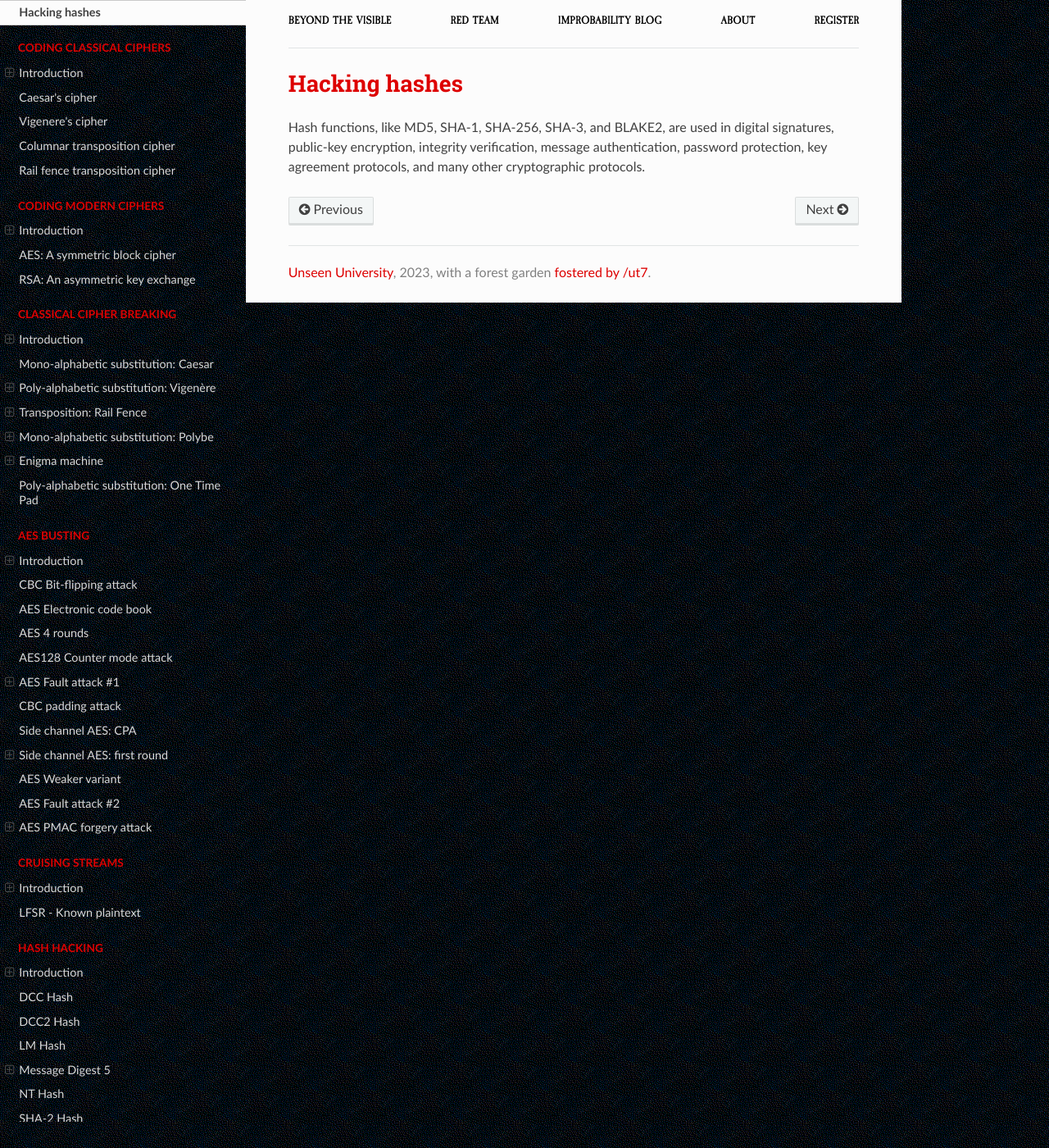
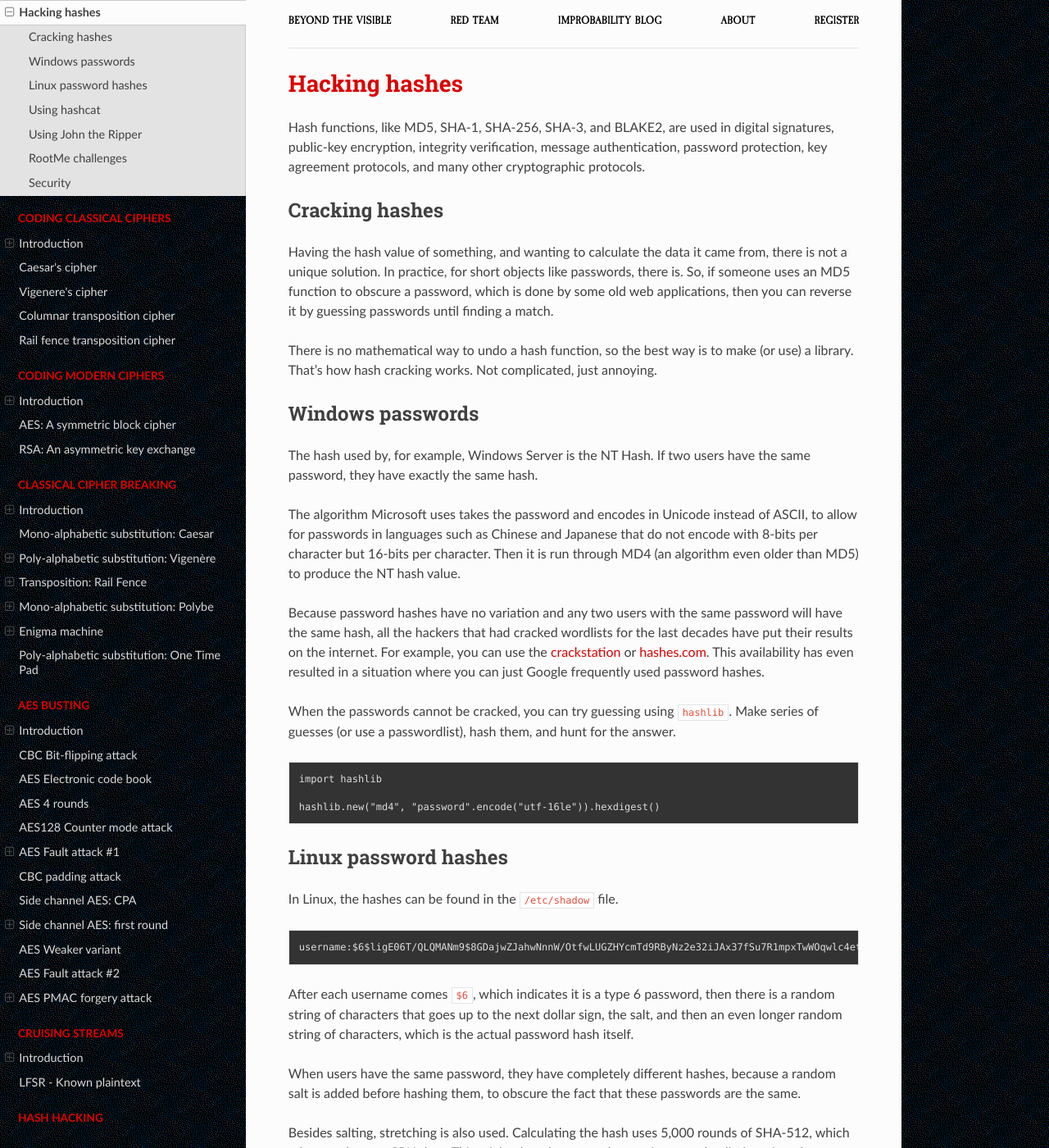
Before and after one commit to tymyrddin/red-crypt, a Sphinx documentation site: the page built from source/docs/notes/hashes.md, in a window 1280 px wide and 1400 px high. Shown: the whole window at 82% size. Built offline with Sphinx 7.4.7 and the Read the Docs theme 2.0.0, drawn with Linux system fonts in a browser that asks for light colours; some of the changed text lies outside the part shown.

Commit message:
Getting started on hashes

````diff
--- a/source/docs/notes/hashes.md
+++ b/source/docs/notes/hashes.md
@@ -1,3 +1,95 @@
 # Hacking hashes
 
 Hash functions, like MD5, SHA-1, SHA-256, SHA-3, and BLAKE2, are used in digital signatures, public-key encryption, integrity verification, message authentication, password protection, key agreement protocols, and many other cryptographic protocols.
+
+## Cracking hashes
+
+Having the hash value of something, and wanting to calculate the data it came from, there is not a unique solution. In practice, for short objects like passwords, there is. So, if someone uses an MD5 function to obscure a password, which is done by some old web applications, then you can reverse it by guessing passwords until finding a match.
+
+There is no mathematical way to undo a hash function, so the best way is to make (or use) a library. That's how hash cracking works. Not complicated, just annoying.
+
+## Windows passwords
+
+The hash used by, for example, Windows Server is the NT Hash. If two users have the same password, they have exactly the same hash.
+
+The algorithm Microsoft uses takes the password and encodes in Unicode instead of ASCII, to allow for passwords in languages such as Chinese and Japanese that do not encode with 8-bits per character but 16-bits per character. Then it is run through MD4 (an algorithm even older than MD5) to produce the NT hash value.
+
+Because password hashes have no variation and any two users with the same password will have the same hash, all the hackers that had cracked wordlists for the last decades have put their results on the internet. For example, you can use the [crackstation](https://crackstation.net/) or  [hashes.com](https://hashes.com/en/decrypt/hash). This availability has even resulted in a situation where you can just Google frequently used password hashes.
+
+When the passwords cannot be cracked, you can try guessing using `hashlib`. Make series of guesses (or use a passwordlist), hash them, and hunt for the answer.
+
+```text
+import hashlib
+
+hashlib.new("md4", "password".encode("utf-16le")).hexdigest()
+```
+
+## Linux password hashes
+
+In Linux, the hashes can be found in the `/etc/shadow` file.
+
+```text
+username:$6$ligE06T/QLQMANm9$8GDajwZJahwNnnW/OtfwLUGZHYcmTd9RByNz2e32iJAx37fSu7R1mpxTwWOqwlc4etyR/SLBkfiksitUHXRVV.:18961:0:99999:7:::
+```
+
+After each username comes `$6`, which indicates it is a type 6 password, then there is a random string of characters that goes up to the next dollar sign, the salt, and then an even longer random string of characters, which is the actual password hash itself.
+
+When users have the same password, they have completely different hashes, because a random salt is added before hashing them, to obscure the fact that these passwords are the same.
+
+Besides salting, stretching is also used. Calculating the hash uses 5,000 rounds of SHA-512, which takes much more CPU time. This might slow down attackers trying to make dictionaries of password hashes.
+
+Make series of guesses (or use a wordlist for a dictionary attack), hash them, and hunt for an answer.
+
+```text
+from passlib.hash import sha512_crypt
+
+sha512_crypt.using(salt="ligE06T/QLQMANm9", rounds=5000).hash("password")
+```
+
+This will be very, very, time-consuming.
+
+## Using hashcat
+
+[Hashcat](https://hashcat.net/hashcat/) comes pre-installed in Kali and Parrot OS. In addition to Hashcat, also download a wordlist like the [10-million-password-list-top-100.txt](https://github.com/danielmiessler/SecLists/blob/master/Passwords/Common-Credentials/10-million-password-list-top-100.txt) or [rockyou.txt](https://github.com/teamstealthsec/wordlists/blob/master/rockyou.txt.gz). It contains a list of commonly used passwords and is popular among pen testers. You can find the Rockyou wordlist under `/usr/share/wordlists` in Kali Linux.
+
+And the [mode](https://hashcat.net/wiki/doku.php?id=hashcat#options) (`-m`) for the type of hash.
+
+For example, the hash mode value for SHA1 is `100`, and for doing a dictionary attack (`-a 0`):
+
+    $ hashcat -m 100 -a 0 sha1.txt /usr/share/wordlists/rockyou.txt
+
+## Using John the Ripper
+
+While you can use popular wordlists like RockYou, [John the Ripper](https://www.openwall.com/john/) also has its own set of wordlists with thousands of common passwords. This makes John very effective when cracking systems with weak passwords.
+
+No mode needs to be entered. John recognises the hash type, generates hashes on the fly for all the passwords in the dictionary, and stops when a generated hash matches the current hash.
+
+If you are using Kali Linux, John is pre-installed.
+
+```text
+$ john --single --format=raw-sha1 crackthishash.txt
+```
+
+`crackthishash.txt` contains username and hash value of the password (separated by a colon).
+
+Dictionary attack:
+
+```text
+$ john --wordlist=/usr/share/wordlists/rockyou.txt --format=raw-sha1 crackthishash.txt
+```
+
+## RootMe challenges
+
+* [DCC Hash](../hashes/dcc.md)
+* [DCC2 Hash](../hashes/dcc2.md)
+* [LM Hash](../hashes/lm.md)
+* [Message Digest 5](../hashes/md5.md)
+* [NT Hash](../hashes/nt.md)
+* [SHA-2 Hash](../hashes/sha2.md)
+* [CISCO Salted password](../hashes/cisco.md)
+* [SHA-3 Hash](../hashes/sha3.md)
+
+
+## Security
+
+Despite their apparent simplicity, hash functions can cause major security troubles when used at the wrong place or in the wrong way—for example, when weak checksum algorithms like CRCs are used instead of a crypto hash to check file integrity in applications transmitting data over a network. However, this weakness pales in comparison to some others, which can cause total compromise in seemingly secure hash functions.
````
